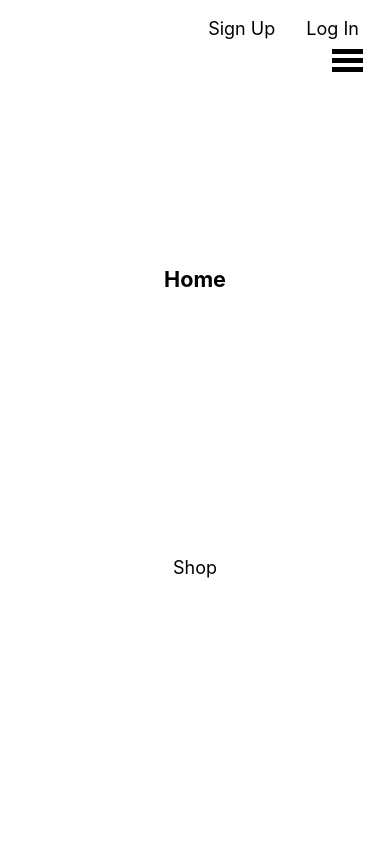
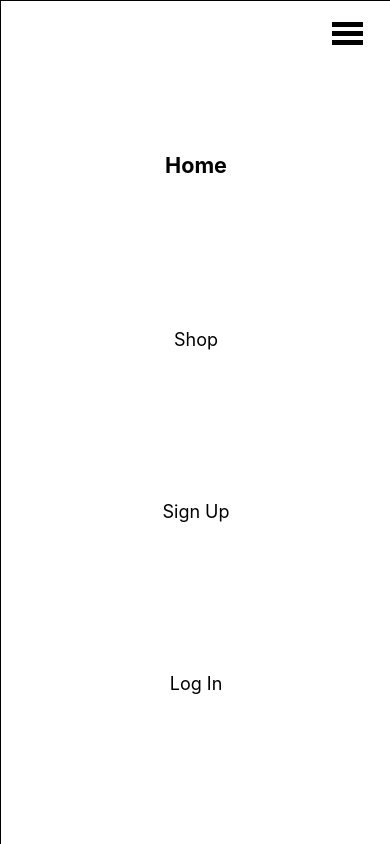
Before and after one commit to jasoncarcamo/shoe-comp, a React (Create React App) app: page / in a window 390 px wide. Both pictures are taken after a click on the element 347 px from the left and 60 px from the top of the page. Shown: the top 844 px of the page. Built offline with nearby package versions, Linux system fonts and the light colour scheme.

Commit message:
changed nav bar style for mobile  view

```diff
--- a/src/components/header/Header.css
+++ b/src/components/header/Header.css
@@ -23,12 +23,11 @@ header{
     display: flex;
     width: 10em;
     justify-content: space-evenly;
-    margin-left: auto;
+    margin: 0 auto;
     text-align: right;
 }
 
 .logging-link{
-    padding-right: 1em;
     color: black;
     height: 2.7em;
 }
@@ -44,7 +43,7 @@ header{
 
 /*Checkout button section*/
 #cart-container{
-    position: fixed;
+    position: absolute;
     top: 5em;
     right: 0;
     margin-left: auto;
@@ -73,12 +72,13 @@ header{
 }
 
 #checkout-container > div{
+    position: relative;
     width: 1em;
     height: 1em;
     transform: rotate(45deg);
     margin: 0 auto;
     background-color: black;
-    z-index: -1;
+    z-index: 4 !important;
 }
 
 #checkout-container > span {
@@ -124,45 +124,98 @@ header{
 
 @media screen and (max-width: 770px){
 
+    header{
+        margin: 0;
+    }
+
     #nav-links{
         display: none;
         position: fixed;
-        z-index: 2;
-        height: 100vh;
+        z-index: 0;
+        height: 100Vh;
+        border: 1px solid black;
         top: 0;
+        left: 0;
         width: 100%;
         background-color: white;
     }
 
     .showUl{
         display: flex !important;
+        z-index: 2;
+        animation-name: showUl;
+        animation-duration: 1s;
+    }
+
+    .hideUl{
+        display: none !important;
+        animation-name: hideUl;
+        animation-duration: 1s;
+    }
+
+    @keyframes showUl {
+        from{
+            transform: translateX(100%);
+        }
+
+        to{
+
+            transform: translateX(0) !important;
+        }
+    }
+
+    @keyframes hideUl{
+        from{
+            transform: translateX(0) !important;
+        }
+        to{
+            transform: translateX(100%) !important;
+        }
     }
 
     .show{
         display: flex !important;
     }
 
+    #header-nav{
+        position: absolute;
+        top: 0;
+        left: 0;
+        z-index: 5 !important;
+        margin: 0;
+        background-color: white;
+        border-bottom: .1em solid lightgrey;
+    }
+
     #header-nav h2{
-        margin-top: 1.5em;
+        margin-top: 0;
+        font-size: .9em;
+        text-align: left;
+        margin-left: 1em;;
     }
 
     .logging-container{
         display: none;
+        width: 100% !important;
         position: absolute;
+        top: 15.8em !important;
+        text-align: center;
         right: 1em;
         z-index: 3;
+        border: 1px solid black;
     }
 
     #cart-container{
-        top: .1em;
+        top: -.8em;
         right: 1em;
+        font-size: .8em;
     }
 
     /* Menu icon - mobile view */
 
     #menu-icon{
-        position: fixed;
-        top: 2.5em;
+        position: absolute;
+        top: 1em;
         right: 1.5em;
         width: 1.7em;
         z-index: 3;
--- a/src/components/header/Header.js
+++ b/src/components/header/Header.js
@@ -97,25 +97,23 @@ export default class Header extends React.Component{
 
     handleMenuIcon = ()=>{
         const ul = document.getElementById("nav-links");
-        const loggingContainer = document.getElementsByClassName("logging-container");
 
         if(this.state.screenWidth <= 770){
 
             ul.addEventListener("touchmove", (e)=>{
                 e.preventDefault();
             });
+
             ul.classList.toggle("showUl");
-            loggingContainer[0].classList.toggle("show");
+
         };
     };
 
     hideNav = (e)=>{
         const ul = document.getElementById("nav-links");
-        const loggingContainer = document.getElementsByClassName("logging-container");
 
         if(this.state.screenWidth <= 770){
-            ul.classList.remove("showUl");
-            loggingContainer[0].classList.remove("show");
+            ul.classList.to("showUl");
         };
     }
 
@@ -128,15 +126,6 @@ export default class Header extends React.Component{
             <header>
 
                 <nav id="header-nav">
-                    <ul className="logging-container">
-                        {TokenService.hasAuthToken() ?
-                        <li>
-                            <Link
-                                to="/"
-                                className="logging-link"
-                                onClick={this.handleLogOut}
-                                >Log Out</Link></li> : this.renderLogin()}
-                    </ul>
 
                     <h2>
                         <Link to="/">Shoe comp</Link>
@@ -169,6 +158,13 @@ export default class Header extends React.Component{
                                 activeStyle={{fontSize: "1.2em", fontWeight: 700}} onClick={this.handleMenuIcon}>Profile</NavLink>
                         </li> : ''}
 
+                        {TokenService.hasAuthToken() ?
+                        <li>
+                            <Link
+                                to="/"
+                                className="logging-link"
+                                onClick={this.handleLogOut}
+                                >Log Out</Link></li> : this.renderLogin()}
                     </ul>
                 </nav>
             </header>
```
